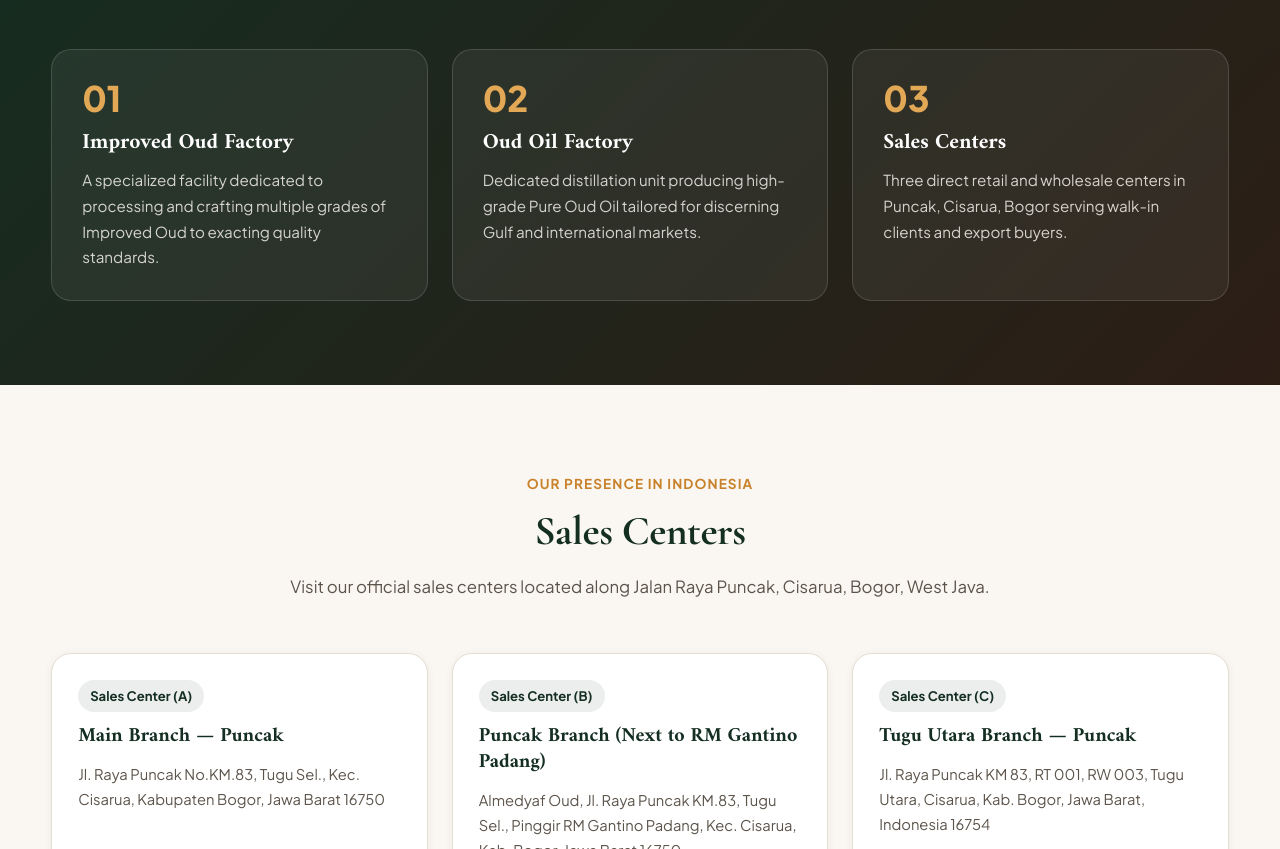
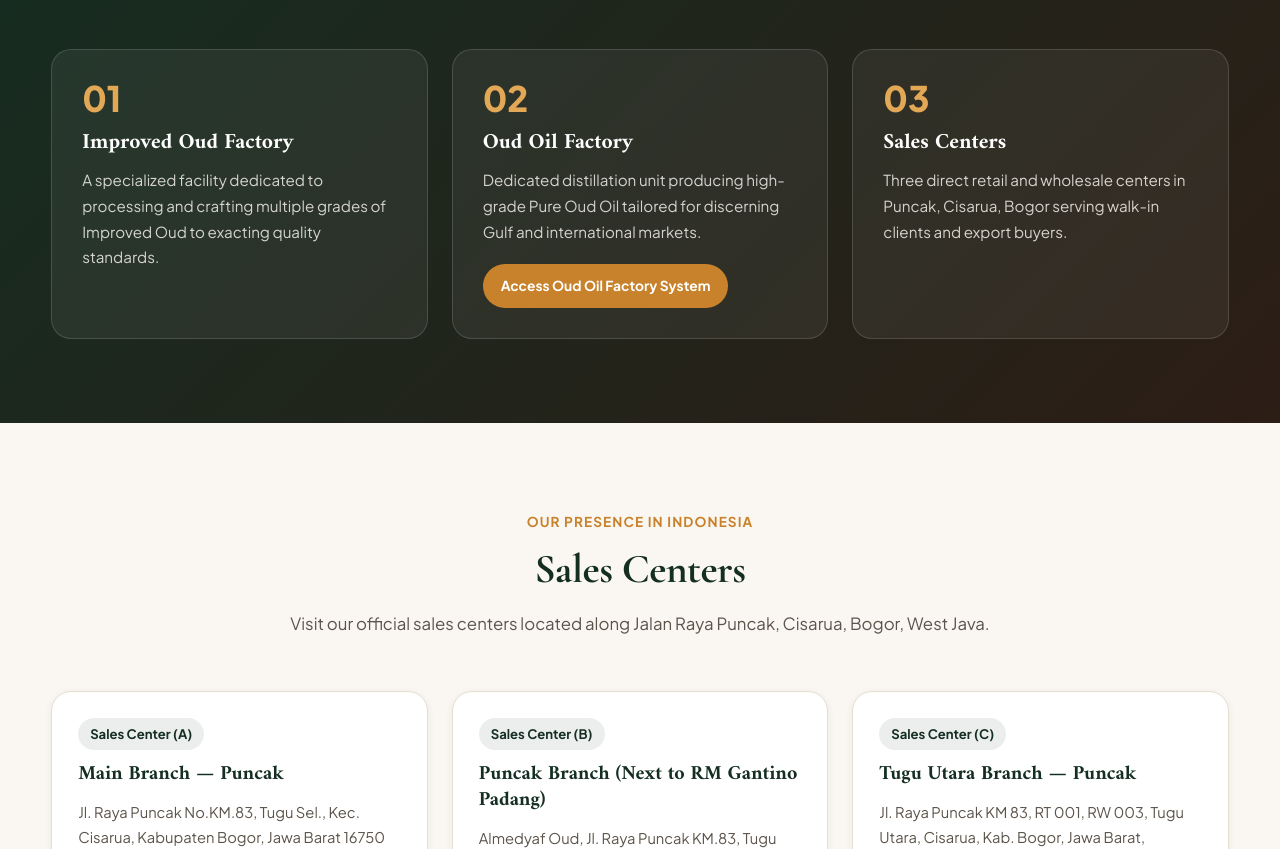
Before and after one commit to Almidyaf/almidyaf, a plain HTML site: page index.html in a window 1280 px wide. Shown: the part 3423-4272 px from the top of the page. Drawn offline with nearby package versions, Linux system fonts and the light colour scheme.

Commit message:
feat: link Oud Oil Factory division card to https://duhn.almidyaf.com/login

```diff
--- a/css/styles.css
+++ b/css/styles.css
@@ -674,7 +674,14 @@ img {
   border: 1px solid rgba(255, 255, 255, 0.14);
   border-radius: var(--radius-lg);
   padding: 30px;
+  display: flex;
+  flex-direction: column;
   transition: var(--transition);
+}
+
+.division-cta {
+  margin-top: 20px;
+  align-self: flex-start;
 }
 
 .division-card:hover {
--- a/js/main.js
+++ b/js/main.js
@@ -88,6 +88,7 @@
         <span class="division-num">${item.num}</span>
         <h3>${item.title}</h3>
         <p>${item.desc}</p>
+        ${item.ctaUrl ? `<a href="${item.ctaUrl}" target="_blank" rel="noopener noreferrer" class="btn btn-primary btn-sm division-cta">${item.ctaText}</a>` : ''}
       </article>
     `).join('');
   }
--- a/js/translations.js
+++ b/js/translations.js
@@ -108,7 +108,9 @@ const translations = {
         {
           num: "02",
           title: "مصنع دهن العود",
-          desc: "وحدة تقطير واستخلاص مخصصة لإنتاج دهن العود بجودة ممتازة وثبات فائق يلبي متطلبات السوق الخليجية."
+          desc: "وحدة تقطير واستخلاص مخصصة لإنتاج دهن العود بجودة ممتازة وثبات فائق يلبي متطلبات السوق الخليجية.",
+          ctaText: "دخول نظام مصنع دهن العود",
+          ctaUrl: "https://duhn.almidyaf.com/login"
         },
         {
           num: "03",
@@ -295,7 +297,9 @@ const translations = {
         {
           num: "02",
           title: "Pabrik Minyak Gaharu",
-          desc: "Unit penyulingan khusus yang menghasilkan minyak gaharu (Dehn Al Oud) berkualitas unggul untuk pasar domestik dan ekspor."
+          desc: "Unit penyulingan khusus yang menghasilkan minyak gaharu (Dehn Al Oud) berkualitas unggul untuk pasar domestik dan ekspor.",
+          ctaText: "Masuk Sistem Pabrik Minyak Gaharu",
+          ctaUrl: "https://duhn.almidyaf.com/login"
         },
         {
           num: "03",
@@ -482,7 +486,9 @@ const translations = {
         {
           num: "02",
           title: "Oud Oil Factory",
-          desc: "Dedicated distillation unit producing high-grade Pure Oud Oil tailored for discerning Gulf and international markets."
+          desc: "Dedicated distillation unit producing high-grade Pure Oud Oil tailored for discerning Gulf and international markets.",
+          ctaText: "Access Oud Oil Factory System",
+          ctaUrl: "https://duhn.almidyaf.com/login"
         },
         {
           num: "03",
```
